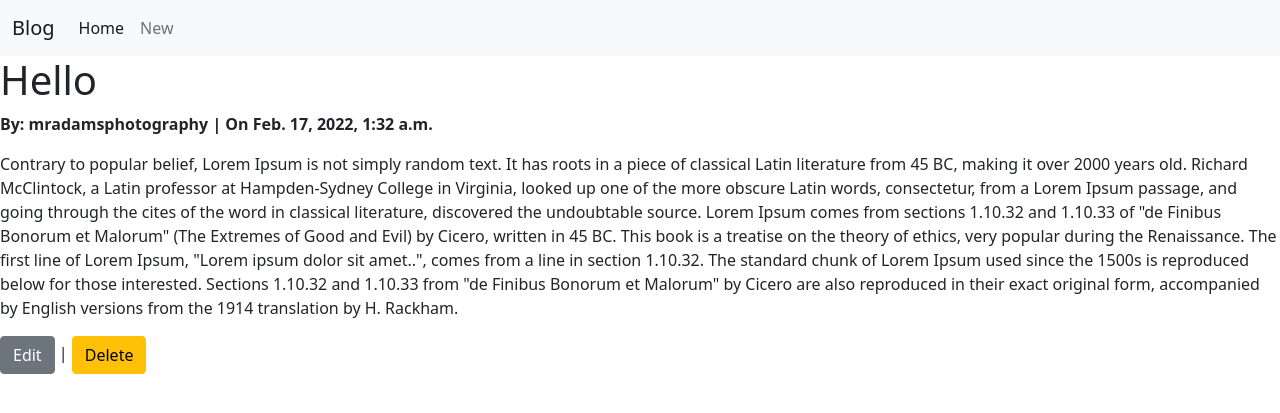
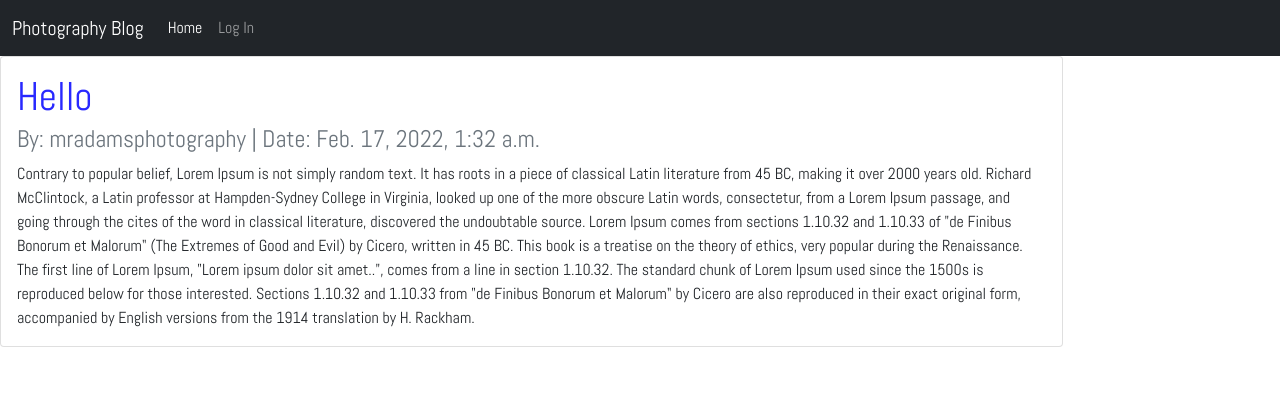
Before and after one commit to Antwone83/blog, a Django app: page /posts/1/ in a window 1280 px wide. Shown: the top 413 px of the page. Run offline with Django 4.2, Linux system fonts and the light colour scheme; data comes from the database, SQL or seed files in the repository; both versions use the stored data as it was after the commit.

Commit message:
First commit

```diff
--- a/config/settings.py
+++ b/config/settings.py
@@ -117,8 +117,12 @@ USE_TZ = True
 # https://docs.djangoproject.com/en/4.0/howto/static-files/
 
 STATIC_URL = 'static/'
+STATICFILES_DIRS = [str(BASE_DIR.joinpath('static'))]
 
 # Default primary key field type
 # https://docs.djangoproject.com/en/4.0/ref/settings/#default-auto-field
 
 DEFAULT_AUTO_FIELD = 'django.db.models.BigAutoField'
+
+LOGIN_REDIRECT_URL = 'post_list'
+LOGOUT_REDIRECT_URL = 'post_list'
--- a/config/urls.py
+++ b/config/urls.py
@@ -19,5 +19,6 @@ from django.urls import path, include
 
 urlpatterns = [
     path('admin/', admin.site.urls),
-    path('', include ("posts.urls"))
+    path('', include ("posts.urls")),
+    path('accounts/', include('django.contrib.auth.urls')),
 ]
--- a/css/base.css
+++ /dev/null
@@ -1,5 +0,0 @@
-.h1 {
-    font-family: Impact;
-    background-color: blue;
-
-}
--- a/posts/views.py
+++ b/posts/views.py
@@ -4,6 +4,7 @@ from django.urls import reverse_lazy
 from django.views.generic import ListView, DetailView
 from django.views.generic.edit import CreateView, UpdateView, DeleteView
 from .models import Post
+from django.contrib.auth.mixins import LoginRequiredMixin, UserPassesTestMixin
 # Create your views here.
 
 
@@ -15,17 +16,25 @@ class PostDetailView(DetailView):
     template_name = "post_detail.html"
     model = Post
 
-class PostCreateView(CreateView):
+class PostCreateView( LoginRequiredMixin, CreateView):
     template_name = "post_new.html"
     model = Post
     fields = ["title", "author", "body"]
 
-class PostUpdateView(UpdateView):
+class PostUpdateView(LoginRequiredMixin, UserPassesTestMixin, UpdateView):
     template_name = "post_edit.html"
     model = Post
     fields = ["title", "author", "body"]
 
-class PostDeleteView(DeleteView):
+    def test_func(self):
+        obj = self.get_object()
+        return obj.author == self.request.user
+
+class PostDeleteView(LoginRequiredMixin, UserPassesTestMixin, DeleteView):
     template_name = "post_delete.html"
     model = Post
     success_url = reverse_lazy("post_list")
+
+    def test_func(self):
+        obj = self.get_object()
+        return obj.author == self.request.user
--- /dev/null
+++ b/static/css/base.css
@@ -0,0 +1,20 @@
+body {
+    font-family: 'Abel',
+    sans-serif;
+    font-weight: 400;
+}
+
+h1 {
+    color: rgb(40, 40, 255);
+    font-weight: 300;
+}
+
+.main {
+    padding: 10px;
+    margin: 20px;
+}
+
+.button-row {
+    margin-bottom: 5px;
+    margin-top: 5px;
+}
--- a/templates/base.html
+++ b/templates/base.html
@@ -1,3 +1,4 @@
+{% load static %}
 <!DOCTYPE html>
 <html lang="en">
 
@@ -7,12 +8,17 @@
     <meta name="viewport" content="width=device-width, initial-scale=1.0">
     <link href="https://cdn.jsdelivr.net/npm/bootstrap@5.1.3/dist/css/bootstrap.min.css" rel="stylesheet"
         integrity="sha384-1BmE4kWBq78iYhFldvKuhfTAU6auU8tT94WrHftjDbrCEXSU1oBoqyl2QvZ6jIW3" crossorigin="anonymous">
+    <link rel="preconnect" href="https://fonts.googleapis.com">
+    <link rel="preconnect" href="https://fonts.gstatic.com" crossorigin>
+    <link href="https://fonts.googleapis.com/css2?family=Abel&display=swap" rel="stylesheet">
+    <link rel="stylesheet" href="{% static 'css/base.css' %}">
     <title>{% block title %}Post{% endblock title%}</title>
+</head>
 
-</head>
-<nav class="navbar navbar-expand-lg navbar-light bg-light">
+<body>
+    <nav class="navbar navbar-expand-lg navbar-dark bg-dark">
         <div class="container-fluid">
-        <a class="navbar-brand" href="#">Blog</a>
+            <a class="navbar-brand" href="{% url 'post_list' %}">Photography Blog</a>
             <button class="navbar-toggler" type="button" data-bs-toggle="collapse" data-bs-target="#navbarNav"
                 aria-controls="navbarNav" aria-expanded="false" aria-label="Toggle navigation">
                 <span class="navbar-toggler-icon"></span>
@@ -22,17 +28,28 @@
                     <li class="nav-item">
                         <a class="nav-link active" aria-current="page" href="{% url 'post_list' %}">Home</a>
                     </li>
+                    {% if user.is_authenticated %}
                     <li class="nav-item">
-                    <a class="nav-link" href="{% url 'post_new' %}">New</a>
+                        <a class="nav-link" href="{% url 'post_new' %}">Create Post</a>
                     </li>
+                    <li class="nav-item">
+                        <a class="nav-link" href="{% url 'logout' %}">Log out</a>
+                    </li>
+                    {% else %}
+                    <li class="nav-item">
+                        <a class="nav-link" href="{% url 'login' %}">Log In</a>
+                    </li>
+                    {% endif %}
                 </ul>
             </div>
         </div>
     </nav>
+    <div classs="main">
+        {% block content %}
+        {% endblock content %}
+    </div>
 
     <body>
-    {% block content %}
-    {% endblock content %}
         <!-- JavaScript Bundle with Popper -->
         <script src="https://cdn.jsdelivr.net/npm/bootstrap@5.1.3/dist/js/bootstrap.bundle.min.js"
             integrity="sha384-ka7Sk0Gln4gmtz2MlQnikT1wXgYsOg+OMhuP+IlRH9sENBO0LRn5q+8nbTov4+1p"
--- a/templates/post_detail.html
+++ b/templates/post_detail.html
@@ -3,13 +3,29 @@
 {% block title %}{{ post.title }}{% endblock title %}
 
 {% block content %}
-    <h1>{{ post.title }}</h1>
-    <p>
-        <strong>
-            By: {{ post.author }} | On {{ post.created_at}}
-        </strong>
-    </p>
-    <p>{{ post.body }}</p>
-    <a class="btn btn-secondary" href="{% url 'post_edit' post.id %}">Edit</a> |
-    <a class="btn btn-warning" href="{% url 'post_delete' post.id %}">Delete</a>
+<div class="row">
+    <div class="col-md-10">
+        <div class="card">
+            <div class="card-body">
+                <h1 class="card-title">{{ post.title}}</h1>
+                <h4 class="card-subtitle mb-2 text-muted">
+                    By: {{ post.author }} | Date: {{ post.created_at }}
+                </h4>
+                <p class="card-text">{{ post.body }}</p>
+            </div>
+        </div>
+    </div>
+</div>
+{% if user.is_authenticated %}
+<div class="row button-row">
+    <div class="col-md-10">
+        <a class="btn btn-secondary" href="{% url 'post_edit' post.id %}" style="width: 100%;">Edit</a>
+    </div>
+</div>
+<div class="row button-row">
+    <div class="col-md-10">
+        <a class="btn btn-warning" href="{% url 'post_delete' post.id %}" style="width: 100%;">Delete</a>
+    </div>
+</div>
+{% endif %}
 {% endblock content %}
--- a/templates/post_new.html
+++ b/templates/registration/login.html
@@ -1,12 +1,12 @@
 {% extends 'base.html' %}
 
-{% block title %}New Post{% endblock title%}
+{% block title %}Login{% endblock title %}
 
 {% block content %}
-<h1>Create Post</h1>
+<h1>Login</h1>
 <form method="POST">
     {% csrf_token %}
     {{ form.as_p }}
-    <input type="submit" class="btn btn-submit" value="" Create>
+    <input type="submit" class="btn btn-success" value="Log In">
 </form>
 {% endblock content %}
```
Also changed, not shown: templates/post_list.html (+17 -10 lines), templates/registration/logged_out.html (added, +9 -0 lines), db.sqlite3. Lines whose indentation alone changed are shown as unchanged.
